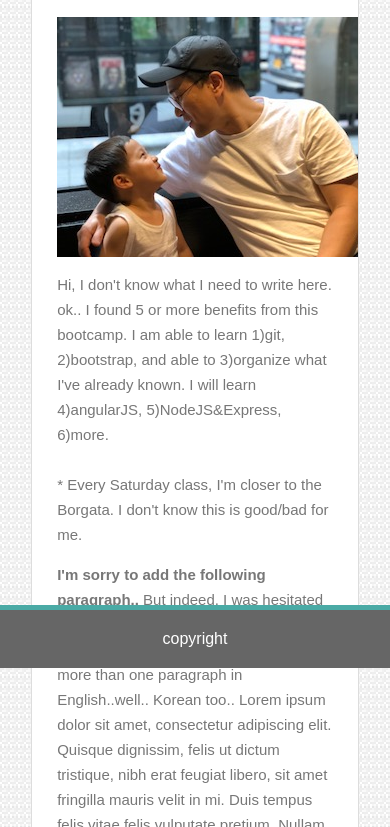
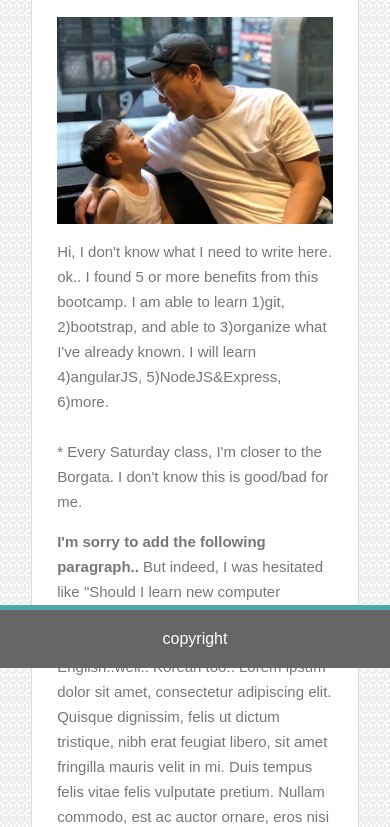
Before and after one commit to spjw99/Responsive-Portfolio, a plain HTML site: page index.html in a window 390 px wide. Shown: the part 176-1003 px from the top of the page. Drawn offline with nearby package versions, Linux system fonts and the light colour scheme.

Commit message:
changed reponsive.css for main image size

```diff
--- a/assets/css/responsive.css
+++ b/assets/css/responsive.css
@@ -55,4 +55,5 @@
         flex: 100%;
         max-width: 100%;
     }
+    div.grey-bg .content .me_img {width:100%;}
 }
```
